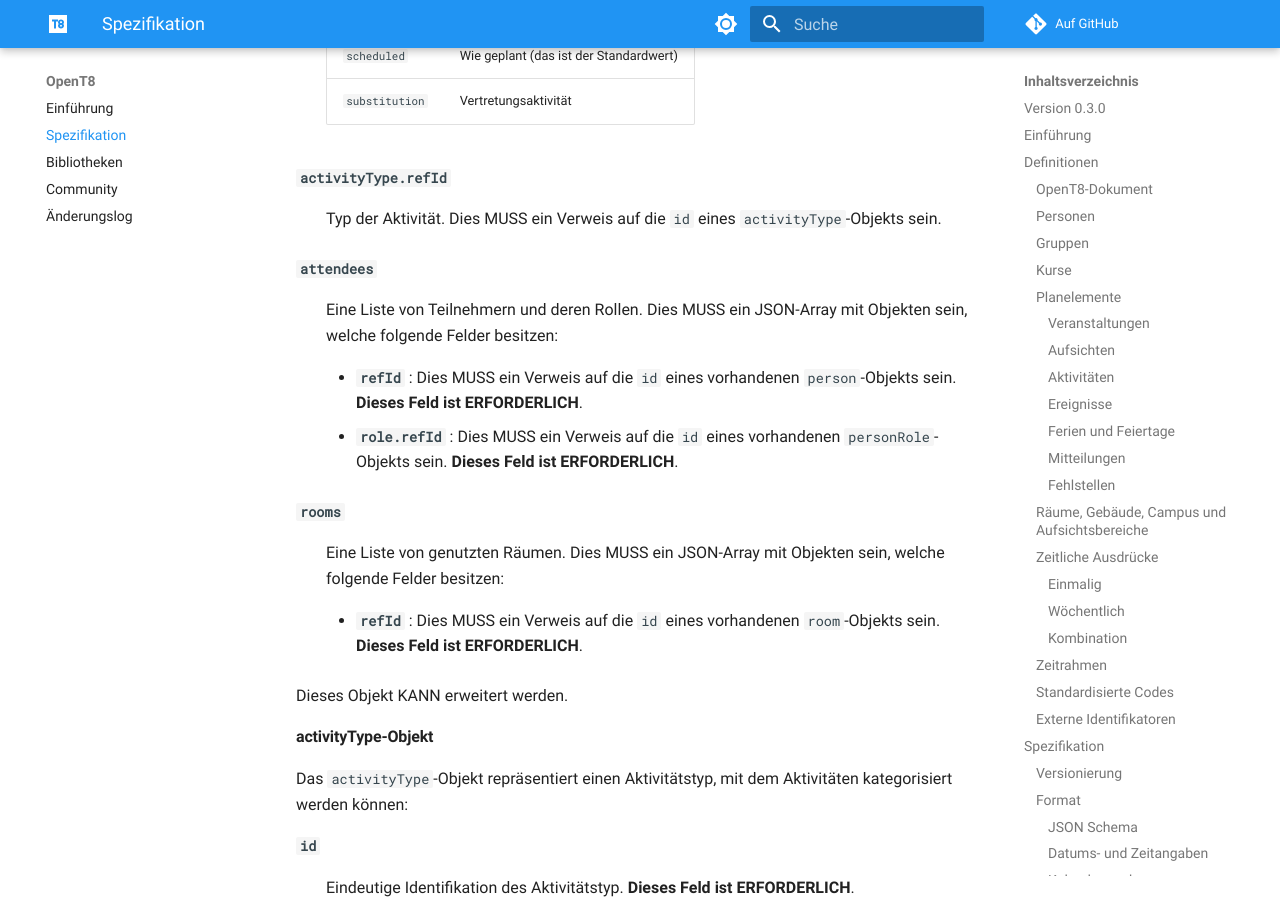
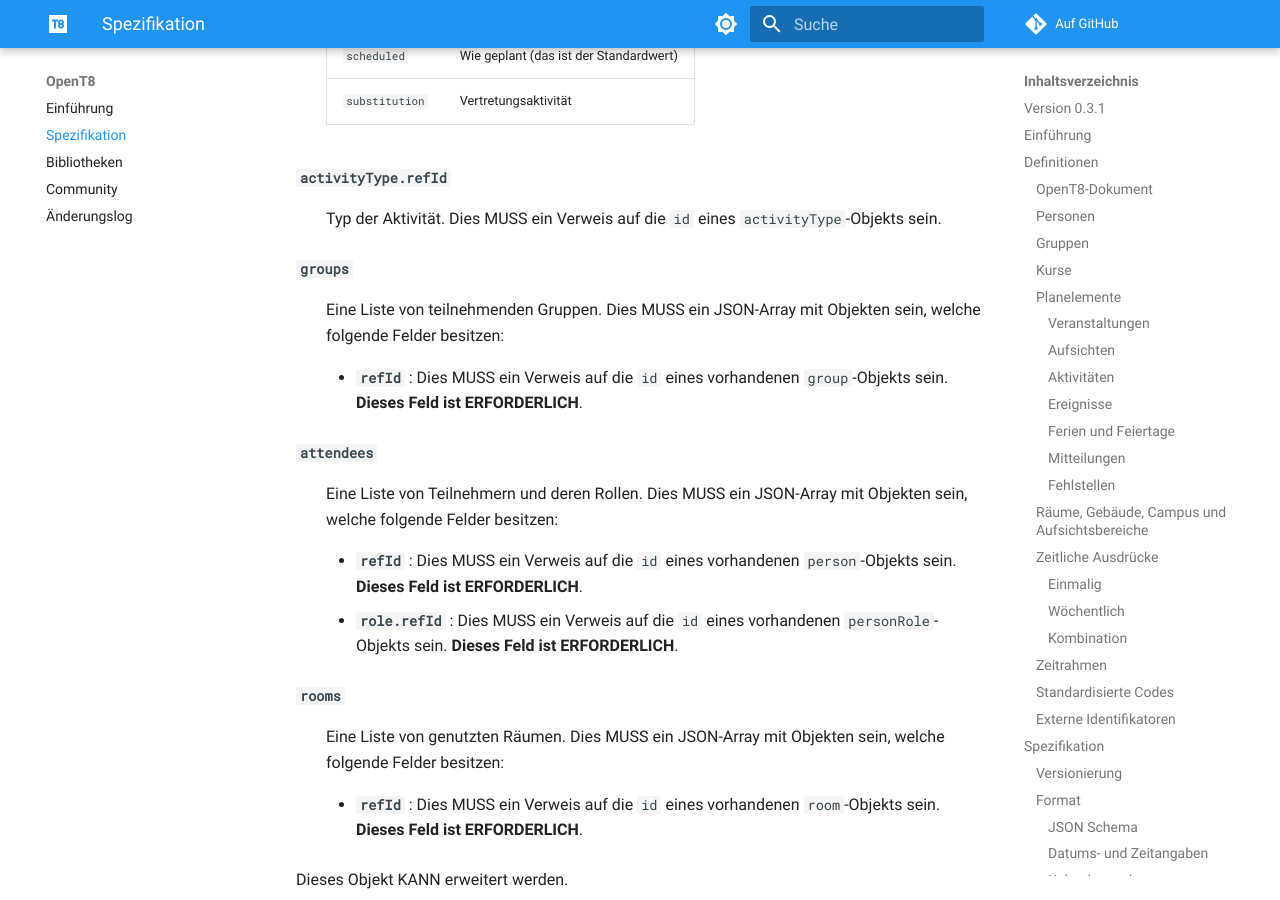
Before and after one commit to openpotato/opent8, an MkDocs documentation site: the page built from website/docs/specification.md, in a window 1280 px wide and 900 px high, scrolled down 24223 px. Built offline with MkDocs 1.6.1 and Material for MkDocs 9.7.7, drawn with Linux system fonts in a browser that asks for light colours; comment, search, counter and statistics services are not loaded; some of the changed text lies outside the part shown.

Commit message:
Updates and fixes for version 0.3.1

```diff
--- a/website/docs/specification.md
+++ b/website/docs/specification.md
@@ -1,6 +1,6 @@
 # OpenT8-Spezifikation
 
-#### Version 0.3.0
+#### Version 0.3.1
 
 Die Schlüsselwörter "MUSS/MÜSSEN" (*Englisch: "MUST"*), "ERFORDERLICH" (*Englisch: "REQUIRED"*), "EMPFOHLEN" (*Englisch: "RECOMMENDED"*), "SOLLTE" (*Englisch: "SHOULD"*), "SOLLTE NICHT" (*Englisch: "SHOULD NOT"*) und "KANN" *(Englisch: "MAY"*) in diesem Dokument sind so zu interpretieren, wie sie in ihrer englischen Übersetzung in [RFC2119 und RFC8174](https://tools.ietf.org/html/bcp14) spezifiziert sind, und nur dann, wenn sie, wie hier, in Großbuchstaben geschrieben sind.
 
@@ -1031,6 +1031,12 @@ Das `activity`-Objekt definiert eine Aktivität:
 
 :   Typ der Aktivität. Dies MUSS ein Verweis auf die `id` eines `activityType`-Objekts sein.
 
+**`groups`**
+
+:   Eine Liste von teilnehmenden Gruppen. Dies MUSS ein JSON-Array mit Objekten sein, welche folgende Felder besitzen:
+
+    + **`refId`** : Dies MUSS ein Verweis auf die `id` eines vorhandenen `group`-Objekts sein. **Dieses Feld ist ERFORDERLICH**.
+
 **`attendees`**
 
 :   Eine Liste von Teilnehmern und deren Rollen. Dies MUSS ein JSON-Array mit Objekten sein, welche folgende Felder besitzen:
```
Also changed, not shown: website/docs/change-log.md (+7 -0 lines), 2 other files.
